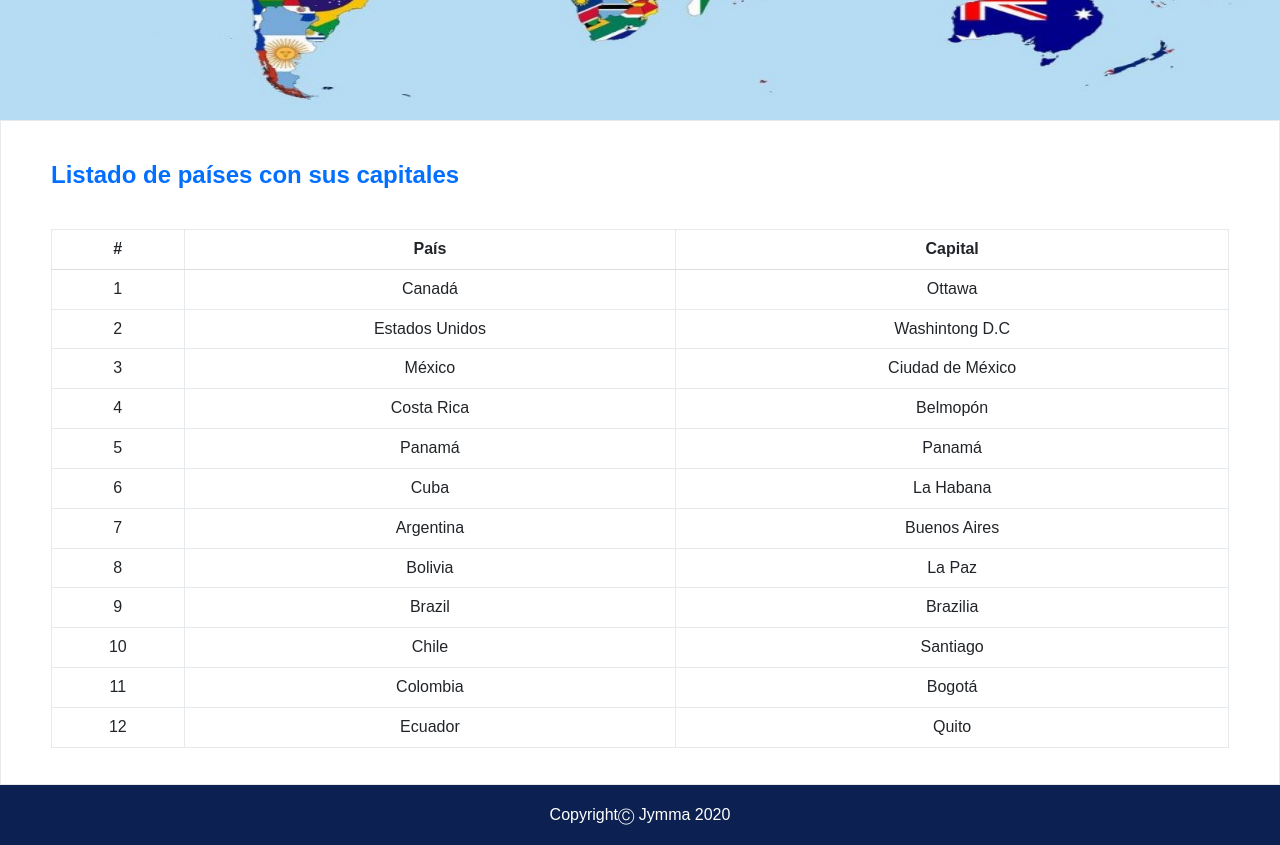
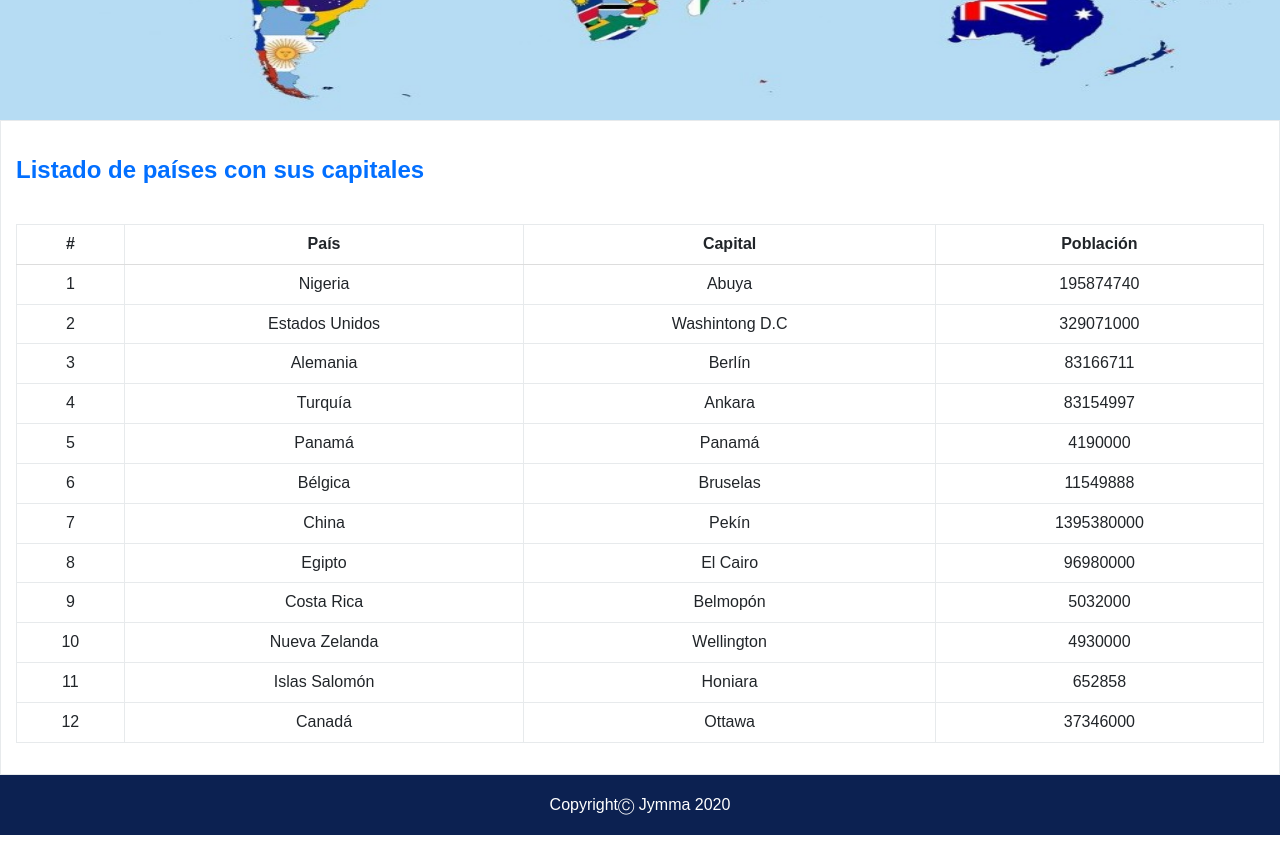
Before and after one commit to jymmak/reto-frontend, a plain HTML site: page index.html in a window 1280 px wide. Shown: the part 380-1225 px from the top of the page. Drawn offline with Linux system fonts and the light colour scheme.

Commit message:
adding population and continents

```diff
--- a/css/main.css
+++ b/css/main.css
@@ -35,7 +35,9 @@ h4 {
     height: inherit;
     flex-wrap: inherit;
 }
-
+.uppercase{
+    text-transform: uppercase;
+}
 
 /*Header*/
 
@@ -67,7 +69,7 @@ figure {
 /*Table*/
 
 .list-country {
-    padding: 20px 50px;
+    padding: 15px;
     border-color: #e7eaec;
     border-image: none;
     border-style: solid;
--- a/index.html
+++ b/index.html
@@ -9,22 +9,19 @@
 </head>
 
 <body>
-    <!-- Footer-->
+    <!-- Header-->
     <header>
         <figure class="logo">
             <img src="assets/images/logo.png" height="50" alt="Logo" />
         </figure>
-        <h4>
-            Geodiscover
-        </h4>
+        <h4>Geodiscover</h4>
     </header>
 
-    <!-- Sección map-->
+    <main>
+        <!-- Sección map-->
+        <section class="hero"></section>
 
-    <main>
-        <section class="hero">
-        </section>
-
+        <!-- Sección table-->
         <section class="list-country">
             <h2>Listado de países con sus capitales </h2>
             <table class="table" id="table">
@@ -33,36 +30,30 @@
                         <th>#</th>
                         <th>País</th>
                         <th>Capital</th>
+                        <th>Población</th>
                     </tr>
                 </thead>
                 <tbody>
-
                 </tbody>
             </table>
+        </section>
+    </main>
 
-        </section>
-
-    </main>
     <!-- Footer-->
     <footer>
-
         <div class="container">
             <div>
                 <p>CopyrightⒸ Jymma 2020</p>
             </div>
-
         </div>
-
     </footer>
 
     <!-- Modal -->
-
     <div class="modal-container">
         <div class="modal">
             <div class="close cursor" onClick="modalHide()"></div>
-            <div class="title">La población actual de: <span class="name-country"></span></div>
+            <div class="title"> <span class="name-country"> </span> pertenece al continente:</div>
             <div class="modal-content">
-
             </div>
         </div>
     </div>
--- a/js/app.js
+++ b/js/app.js
@@ -1,75 +1,87 @@
 let data = [
     {
         id: 1,
-        country: 'Canadá',
-        capital: 'Ottawa',
-        population: 37346000
+        country: 'Nigeria',
+        capital: 'Abuya',
+        population: 195874740,
+        continent: 'Africa'
     },
     {
         id: 2,
         country: 'Estados Unidos',
         capital: 'Washintong D.C',
-        population: 329071000
+        population: 329071000,
+        continent: 'América'
     },
     {
         id: 3,
-        country: 'México',
-        capital: 'Ciudad de México',
-        population: 125357000
+        country: 'Alemania',
+        capital: 'Berlín',
+        population: 83166711,
+        continent: 'Europa'
     },
     {
         id: 4,
-        country: 'Costa Rica',
-        capital: 'Belmopón',
-        population: 5032000
+        country: 'Turquía',
+        capital: 'Ankara',
+        population: 83154997,
+        continent: 'Asia'
     },
     {
         id: 5,
         country: 'Panamá',
         capital: 'Panamá',
-        population: 4190000
+        population: 4190000,
+        continent: 'América'
     },
     {
         id: 6,
-        country: 'Cuba',
-        capital: 'La Habana',
-        population: 11212000
+        country: 'Bélgica',
+        capital: 'Bruselas',
+        population: 11549888,
+        continent: 'Europa'
     },
     {
         id: 7,
-        country: 'Argentina',
-        capital: 'Buenos Aires',
-        population: 44723000
+        country: 'China',
+        capital: 'Pekín',
+        population: 1395380000,
+        continent: 'Asia'
     },
     {
         id: 8,
-        country: 'Bolivia',
-        capital: 'La Paz',
-        population: 11390000
+        country: 'Egipto',
+        capital: 'El Cairo',
+        population: 96980000,
+        continent: 'Africa'
     },
     {
         id: 9,
-        country: 'Brazil',
-        capital: 'Brazilia',
-        population: 210461000
+        country: 'Costa Rica',
+        capital: 'Belmopón',
+        population: 5032000,
+        continent: 'América'
     },
     {
         id: 10,
-        country: 'Chile',
-        capital: 'Santiago',
-        population: 18880000
+        country: 'Nueva Zelanda',
+        capital: 'Wellington',
+        population: 4930000,
+        continent: 'Oceanía'
     },
     {
         id: 11,
-        country: 'Colombia',
-        capital: 'Bogotá',
-        population: 45878000
+        country: 'Islas Salomón',
+        capital: 'Honiara',
+        population: 652858,
+        continent: 'Oceanía'
     },
     {
         id: 12,
-        country: 'Ecuador',
-        capital: 'Quito',
-        population: 17170000
+        country: 'Canadá',
+        capital: 'Ottawa',
+        population: 37346000,
+        continent: 'América'
     }
 ]
 
@@ -83,10 +95,12 @@ printBody = () => {
         let idCell = row.insertCell(0),
             countryCell = row.insertCell(1),
             capitalCell = row.insertCell(2);
+        populationCell = row.insertCell(3);
 
         idCell.innerHTML = list[i].id;
         countryCell.innerHTML = list[i].country;
         capitalCell.innerHTML = list[i].capital;
+        populationCell.innerHTML = list[i].population;
         countryCell.classList.add('cursor');
 
 
@@ -97,7 +111,8 @@ printBody = () => {
             modalContainer.classList.add('opened');
 
             nameCountry.innerHTML = list[i].country;
-            content.innerHTML = list[i].population + ' ' + 'habitantes';
+            content.innerHTML = list[i].continent;
+            content.classList.add('uppercase');
         });
 
     }
```
Also changed, not shown: 1 other file.
